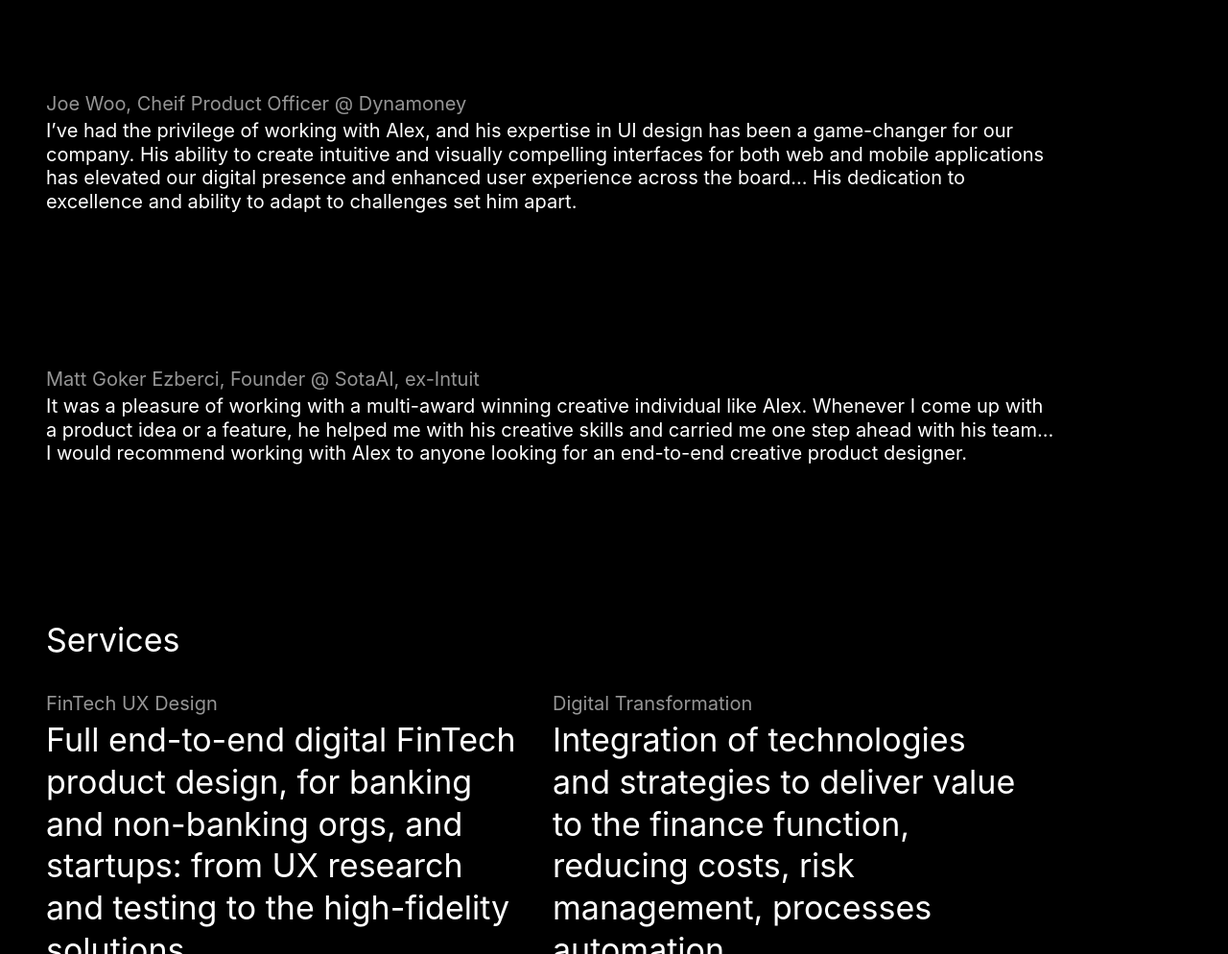
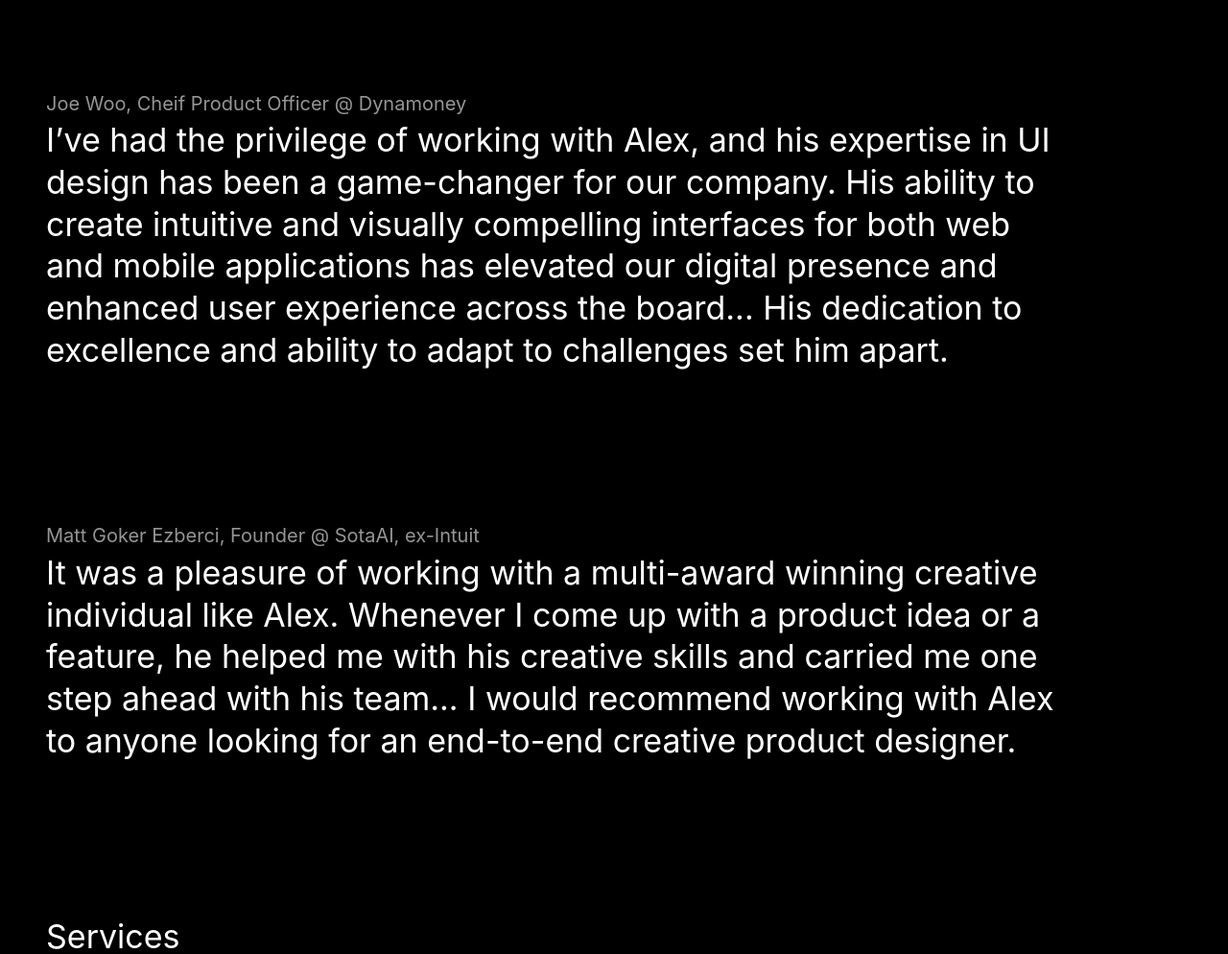
Before and after one commit to alexnikiforov/nkfrv, a plain HTML site: page index.html in a window 1280 px wide. Shown: the part 1040-2034 px from the top of the page at 96% size. Drawn offline with nearby package versions, Linux system fonts and the light colour scheme.

Commit message:
Update index.html

```diff
--- a/index.html
+++ b/index.html
@@ -128,7 +128,7 @@ height="0" width="0" style="display:none;visibility:hidden"></iframe></noscript>
       <div class="container">
         <div class="nkfrv__hero--wrap">
           <div class="card__title color-grey font-md">Joe Woo, Cheif Product Officer @ Dynamoney</div>
-          <div class="nkfrv__hero--title font-md">I’ve had the privilege of working with Alex, and his expertise in UI design has been a game-changer for our company. His ability to create intuitive and visually compelling interfaces for both web and mobile applications has elevated our digital presence and enhanced user experience across the board... His dedication to excellence and ability to adapt to challenges set him apart.</div>
+          <div class="nkfrv__hero--title font-xl">I’ve had the privilege of working with Alex, and his expertise in UI design has been a game-changer for our company. His ability to create intuitive and visually compelling interfaces for both web and mobile applications has elevated our digital presence and enhanced user experience across the board... His dedication to excellence and ability to adapt to challenges set him apart.</div>
         </div>
       </div>
     </section>
@@ -137,7 +137,7 @@ height="0" width="0" style="display:none;visibility:hidden"></iframe></noscript>
       <div class="container">
         <div class="nkfrv__hero--wrap">
           <div class="card__title color-grey font-md">Matt Goker Ezberci, Founder @ SotaAI, ex-Intuit</div>
-          <div class="nkfrv__hero--title font-md">It was a pleasure of working with a multi-award winning creative individual like Alex. Whenever I come up with a product idea or a feature, he helped me with his creative skills and carried me one step ahead with his team... I would recommend working with Alex to anyone looking for an end-to-end creative product designer.
+          <div class="nkfrv__hero--title font-xl">It was a pleasure of working with a multi-award winning creative individual like Alex. Whenever I come up with a product idea or a feature, he helped me with his creative skills and carried me one step ahead with his team... I would recommend working with Alex to anyone looking for an end-to-end creative product designer.
             </div>
         </div>
       </div>
```
